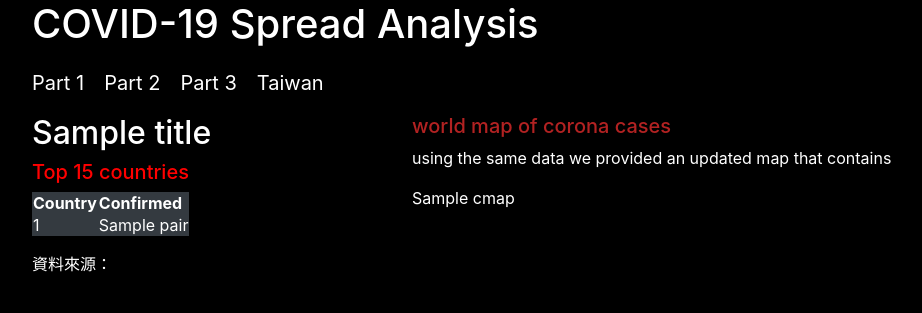
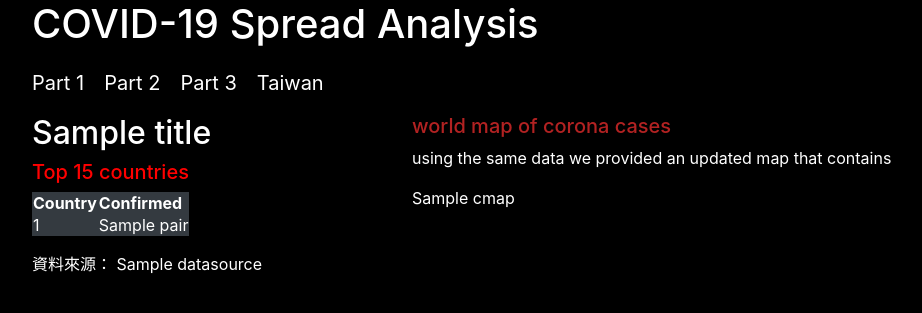
Before and after one commit to lee98064/COVID-19-Spread-Analysis, a Flask app: template templates/home.html in a window 1280 px wide. Shown: the top 313 px of the page, without its empty margins (53-975 px from the left). Run offline with Flask 2, Linux system fonts and the light colour scheme; the template is opened without the code that fills it: most values are stand-ins (such as "Sample title", 1, 10 or a date in 2020); some libraries are stand-ins or nearby versions.

Commit message:
Finish Taiwan

```diff
--- a/app.py
+++ b/app.py
@@ -2,6 +2,7 @@ from flask import Flask, redirect, render_template, url_for
 from controllers.Part1 import Part1
 from controllers.Part2 import Part2
 from controllers.Part3 import Part3
+from controllers.Taiwan import Taiwan
 
 app = Flask(__name__)
 
@@ -14,19 +15,25 @@ def home():
 @app.route('/Part1')
 def part1():
     part1 = Part1().main()
-    return render_template("home.html", table=part1['cdf'], cmap=part1['html_map'], pairs=part1['pairs'], title="Part 1")
+    return render_template("home.html", table=part1['cdf'], cmap=part1['html_map'], pairs=part1['pairs'], title="Part 1", datasource="Data-flair")
 
 
 @app.route('/Part2')
 def part2():
     part2 = Part2().main()
-    return render_template("home.html", table=part2['cdf'], cmap=part2['html_map'], pairs=part2['pairs'], title="Part 2")
+    return render_template("home.html", table=part2['cdf'], cmap=part2['html_map'], pairs=part2['pairs'], title="Part 2", datasource="Data-flair")
 
 
 @app.route('/Part3')
 def part3():
     part3 = Part3().main()
-    return render_template("home.html", table=part3['cdf'], cmap=part3['html_map'], pairs=part3['pairs'], title="Part 3")
+    return render_template("home.html", table=part3['cdf'], cmap=part3['html_map'], pairs=part3['pairs'], title="Part 3", datasource="Data-flair")
+
+
+@app.route('/Taiwan')
+def taiwan():
+    taiwan = Taiwan().main()
+    return render_template("home.html", table=taiwan['cdf'], cmap=taiwan['html_map'], pairs=taiwan['pairs'], title="Taiwan", datasource="中央疫情指揮中心")
 
 
 if __name__ == "__main__":
--- a/templates/home.html
+++ b/templates/home.html
@@ -28,7 +28,7 @@
     {% endfor %}
     </tbody>
     </table>
-    <p class="mt-3">資料來源： </p>
+    <p class="mt-3">資料來源： {{ datasource }}</p>
   </div>
     <div class="col-8">
         <h5><font color="firebrick">world map of corona cases</font></h5>
```
Also changed, not shown: controllers/Taiwan.py (+36 -0 lines), 1 other file.
